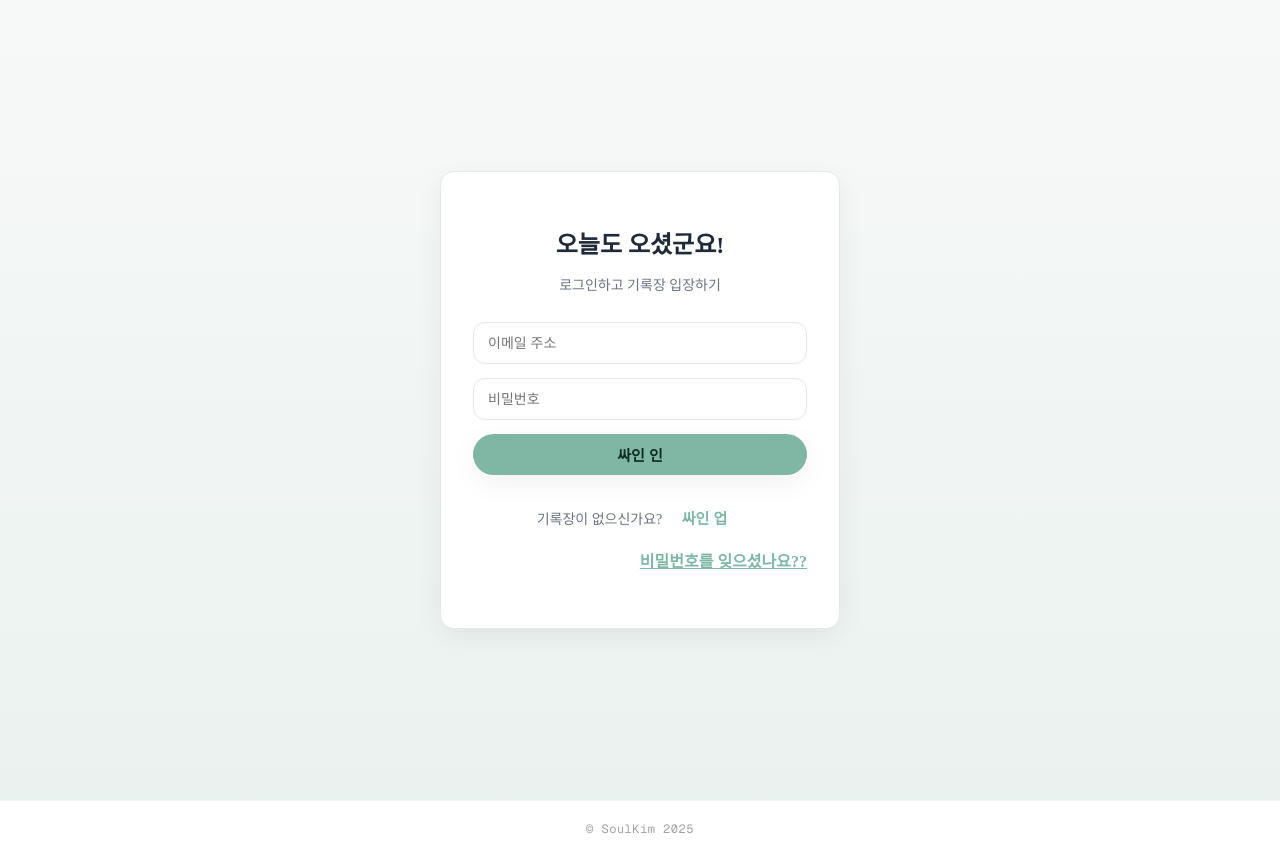
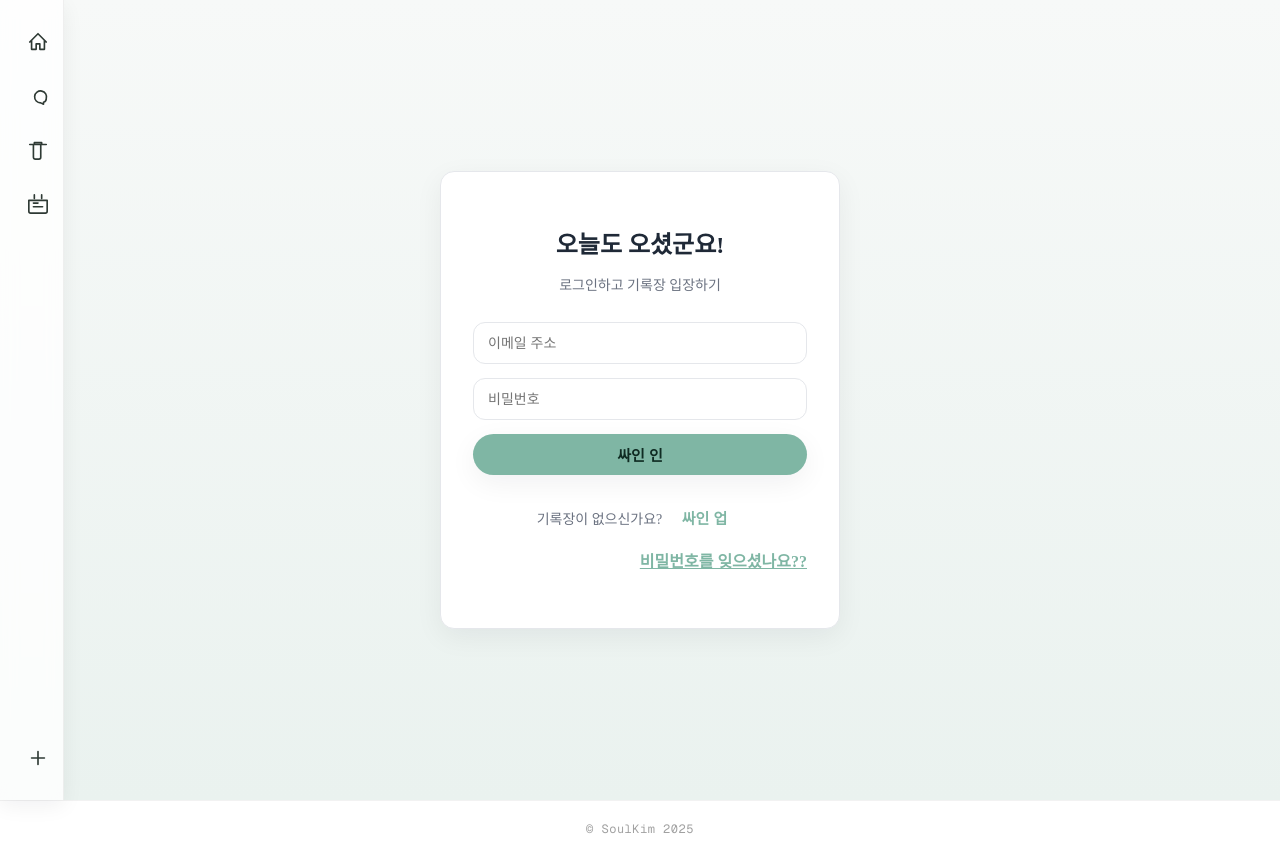
Before and after one commit to SeohyunKim3/binge-support, a Next.js app in the folder binge-support/: page / in a window 1280 px wide. Built offline with nearby package versions, Linux system fonts and the light colour scheme; no server answers.

Commit message:
update dashboard and social page

```diff
--- a/binge-support/src/app/dashboard/page.tsx
+++ b/binge-support/src/app/dashboard/page.tsx
@@ -547,8 +547,9 @@ const ordinalById = useMemo(() => {
                   {sortedDays.length === 0 && <p className="subtle">아직 조각이 없어요ㅠㅠ 지금 작성해보세요!</p>}
                   {sortedDays.map((dayKey) => (
                     <div key={dayKey}>
-                      <div className="date-head">{formatDateHeader(dayKey)}</div>
-                      <ul className="list">
+<div id={`d-${dayKey}`} className="date-head">
+  {formatDateHeader(dayKey)}
+</div>                      <ul className="list">
                         {grouped[dayKey].map((it) => (
                           <EntryRow
                             key={it.id}
--- a/binge-support/src/app/globals.css
+++ b/binge-support/src/app/globals.css
@@ -366,3 +366,77 @@ content {
   50% { transform: translateY(-6px); }
   100% { transform: translateY(0); }
 }
+
+/* ===== Sidebar base ===== */
+:root {
+  --sb-w: 64px;                 /* 너비 */
+  --sb-bg: #ffffffcc;           /* 배경 */
+  --sb-border: rgba(0,0,0,0.06);
+  --sb-icon: #2e3a34;           /* 아이콘 색 */
+  --sb-active-bg: #e6f1ed;      /* 활성 배경 */
+  --sb-active-icon: #1d6b56;    /* 활성 아이콘 */
+  --sb-shadow: 0 6px 20px rgba(17, 24, 39, .06);
+}
+
+/* 본문 여백 */
+body.with-sidebar #page {
+  margin-left: var(--sb-w);
+}
+
+/* 사이드바 */
+.sidebar {
+  position: fixed;
+  left: 0; top: 0; bottom: 0;
+  width: var(--sb-w);
+  backdrop-filter: blur(8px);
+  background: var(--sb-bg);
+  border-right: 1px solid var(--sb-border);
+  box-shadow: var(--sb-shadow);
+  display: flex; flex-direction: column;
+  align-items: center;
+  justify-content: space-between;
+  padding: 12px 0;
+  z-index: 40;
+}
+
+/* 버튼 그룹 */
+.sb-group { display: flex; flex-direction: column; gap: 10px; margin-top: 8px; }
+.sb-bottom { display: flex; flex-direction: column; gap: 10px; margin-bottom: 8px; }
+
+/* 네비 버튼 */
+.sb-btn {
+  width: 44px; height: 44px;
+  display: grid; place-items: center;
+  color: var(--sb-icon);
+  background: transparent;
+  border: 1px solid transparent;
+  border-radius: 9999px;
+  cursor: pointer;
+  transition: transform .08s ease, background .2s ease, color .2s ease, border-color .2s ease;
+}
+.sb-btn:hover { background: #f2f6f4; }
+.sb-btn.active {
+  background: var(--sb-active-bg);
+  color: var(--sb-active-icon);
+  border-color: #dbeae5;
+}
+
+/* 모바일: 기본 숨김 + FAB */
+@media (max-width: 820px) {
+  .sidebar { transform: translateX(-100%); transition: transform .25s ease; }
+  body.sidebar-open .sidebar { transform: translateX(0); }
+  body.with-sidebar #page { margin-left: 0; }
+
+  .sb-fab {
+    position: fixed; bottom: 18px; left: 18px;
+    width: 40px; height: 40px;
+    border-radius: 9999px;
+    border: none;
+    background: #2e3a34; color: #fff;
+    box-shadow: 0 10px 24px rgba(0,0,0,.15);
+    z-index: 45; cursor: pointer;
+  }
+}
+@media (min-width: 821px) {
+  .sb-fab { display: none; }
+}
--- a/binge-support/src/app/layout.tsx
+++ b/binge-support/src/app/layout.tsx
@@ -2,6 +2,8 @@ import type { Metadata } from "next";
 import { Geist, Geist_Mono } from "next/font/google";
 import "./globals.css";
 import TransitionProvider from "./transition-provider";
+import Sidebar from '@/components/Sidebar'
+
 
 const geistSans = Geist({
   variable: "--font-geist-sans",
@@ -24,8 +26,9 @@ export default function RootLayout({
   children: React.ReactNode;
 }>) {
   return (
-    <html lang="en">
+    <html lang="ko">
       <body className={`${geistSans.variable} ${geistMono.variable} antialiased`}>
+        <Sidebar />
         {/* Page-flip transition wrapper (client component) */}
         <TransitionProvider>
           {children}
--- /dev/null
+++ b/binge-support/src/components/Sidebar.tsx
@@ -0,0 +1,105 @@
+'use client'
+
+import { useEffect, useMemo } from 'react'
+import { usePathname, useRouter } from 'next/navigation'
+
+// 아이콘: 가벼운 인라인 SVG (외부 라이브러리 불필요)
+function Icon({ d }: { d: string }) {
+  return (
+    <svg width="22" height="22" viewBox="0 0 24 24" fill="none" stroke="currentColor" strokeWidth="1.8" strokeLinecap="round" strokeLinejoin="round" aria-hidden>
+      <path d={d} />
+    </svg>
+  )
+}
+
+export default function Sidebar() {
+  const pathname = usePathname()
+  const router = useRouter()
+
+  // 오늘 날짜 앵커 (dashboard의 날짜 헤더에 id가 있을 때 유용)
+  const todayId = useMemo(() => {
+    const d = new Date()
+    d.setMinutes(d.getMinutes() - d.getTimezoneOffset())
+    const key = d.toISOString().slice(0, 10) // YYYY-MM-DD
+    return `d-${key}`
+  }, [])
+
+  // body 패딩 확보
+  useEffect(() => {
+    document.body.classList.add('with-sidebar')
+    return () => document.body.classList.remove('with-sidebar')
+  }, [])
+
+  const NavBtn = ({
+    label,
+    active,
+    onClick,
+    children,
+  }: {
+    label: string
+    active?: boolean
+    onClick: () => void
+    children: React.ReactNode
+  }) => (
+    <button
+      className={`sb-btn ${active ? 'active' : ''}`}
+      onClick={onClick}
+      aria-label={label}
+      title={label}
+    >
+      {children}
+    </button>
+  )
+
+  return (
+    <>
+      {/* 사이드바 */}
+      <aside className="sidebar" role="navigation" aria-label="Primary">
+        <div className="sb-group">
+          <NavBtn label="대시보드" active={pathname?.startsWith('/dashboard')} onClick={() => router.push('/dashboard')}>
+            <Icon d="M3 12l9-9 9 9M5 10v10h5v-6h4v6h5V10" />
+          </NavBtn>
+
+          <NavBtn label="커뮤니티" active={pathname === '/social'} onClick={() => router.push('/social')}>
+            <Icon d="M21 15a4 4 0 0 1-3 3.87V21l-3-1.5a6.5 6.5 0 1 1 6-4.5z" />
+          </NavBtn>
+
+          <NavBtn label="휴지통" active={pathname === '/trash'} onClick={() => router.push('/trash')}>
+            <Icon d="M3 6h18M8 6V4h8v2m-1 0v14a2 2 0 0 1-2 2H9a2 2 0 0 1-2-2V6" />
+          </NavBtn>
+
+          {/* 날짜별 기록(오늘로 점프) */}
+          <NavBtn
+            label="오늘로 이동"
+            onClick={() => {
+              if (pathname !== '/dashboard') router.push(`/dashboard#${todayId}`)
+              else {
+                // 같은 페이지면 스크롤만
+                const el = document.getElementById(todayId)
+                el?.scrollIntoView({ behavior: 'smooth', block: 'start' })
+              }
+            }}
+          >
+            <Icon d="M8 2v4M16 2v4M4 8h16M7 11h5M7 15h10M4 22h16a2 2 0 0 0 2-2V8H2v12a2 2 0 0 0 2 2z" />
+          </NavBtn>
+        </div>
+
+        {/* 하단 고정 – 프로필/설정/로그아웃 등 확장 가능 */}
+        <div className="sb-bottom">
+          <NavBtn label="새 기록" onClick={() => router.push('/dashboard#new')}>
+            <Icon d="M12 5v14M5 12h14" />
+          </NavBtn>
+        </div>
+      </aside>
+
+      {/* 모바일 토글 버튼 (원하면 제거 가능) */}
+      <button
+        className="sb-fab"
+        onClick={() => document.body.classList.toggle('sidebar-open')}
+        aria-label="메뉴 열기/닫기"
+      >
+        A
+      </button>
+    </>
+  )
+}
```
